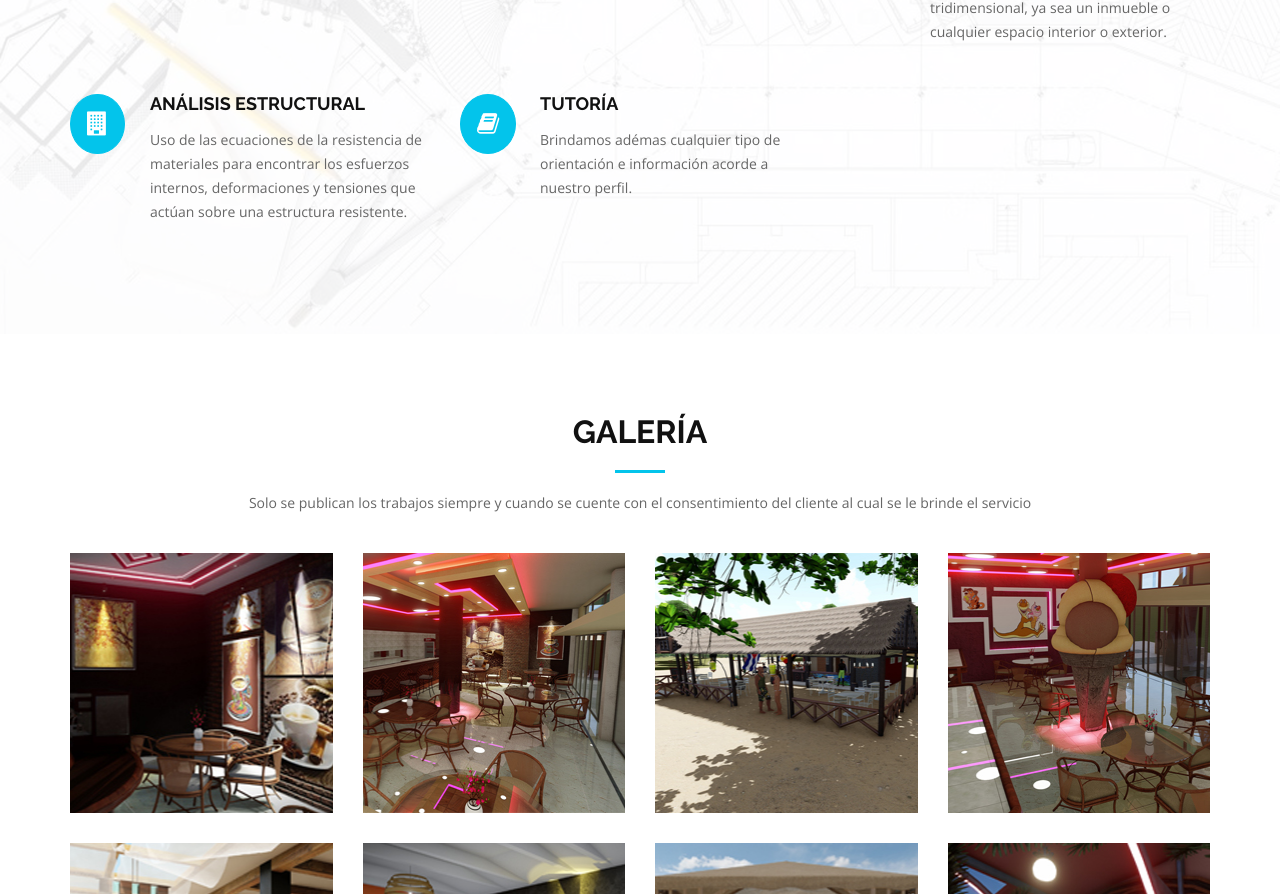
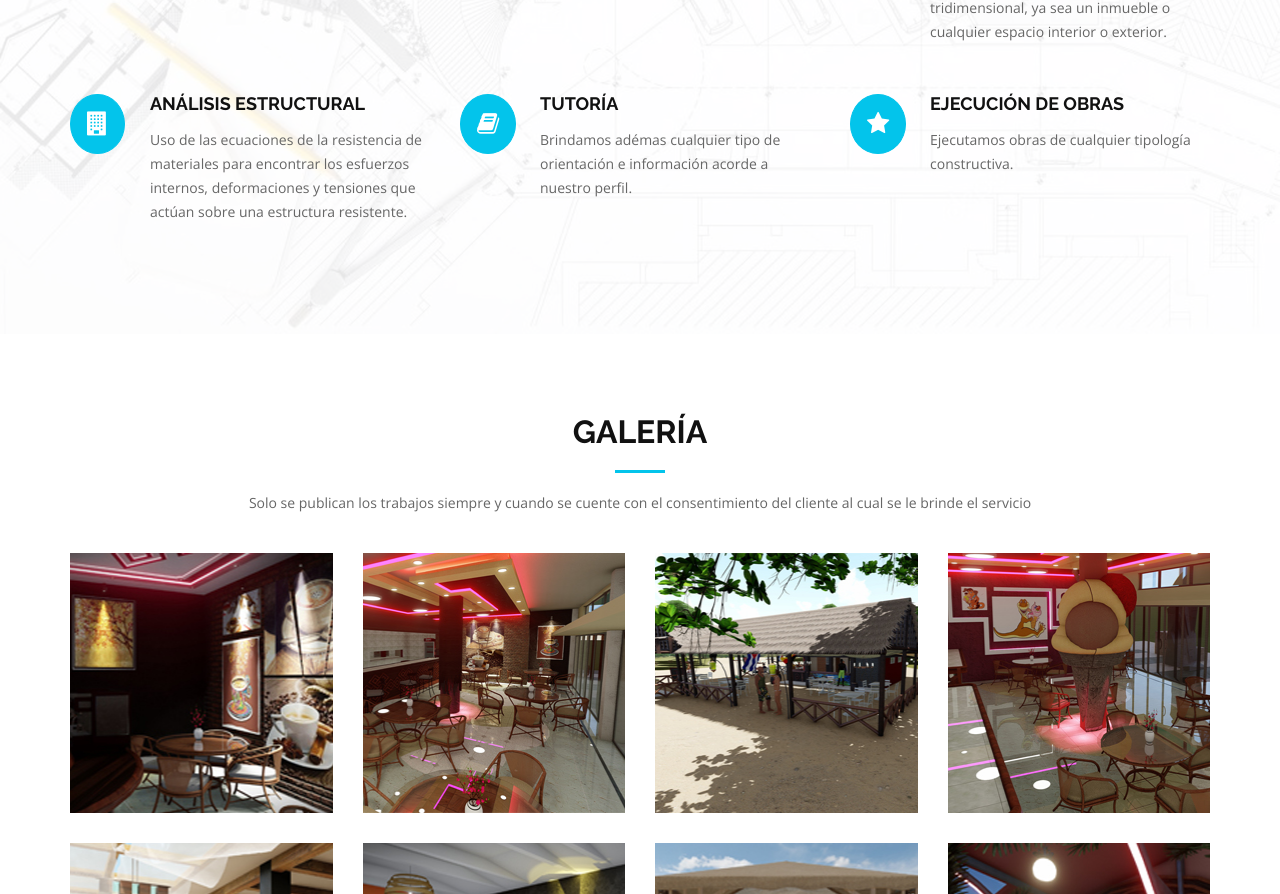
Before and after one commit to proyarq/designs, a plain HTML site: page index.html in a window 1280 px wide. Shown: the part 2106-3000 px from the top of the page. Drawn offline with nearby package versions, Linux system fonts and the light colour scheme.

Commit message:
Update index.html

```diff
--- a/index.html
+++ b/index.html
@@ -165,6 +165,10 @@
           <h4 class="service-title"><a href="">Tutoría</a></h4>
           <p class="service-description">Brindamos adémas cualquier tipo de orientación e información acorde a nuestro perfil.</p>
         </div>
+<div class="col-md-4 service-item">
+          <div class="service-icon"><i class="fa fa-star"></i></div>
+          <h4 class="service-title"><a href="">Ejecución de obras</a></h4>
+          <p class="service-description">Ejecutamos obras de cualquier tipología constructiva.</p>
       </div>
     </div>
   </section>
```
